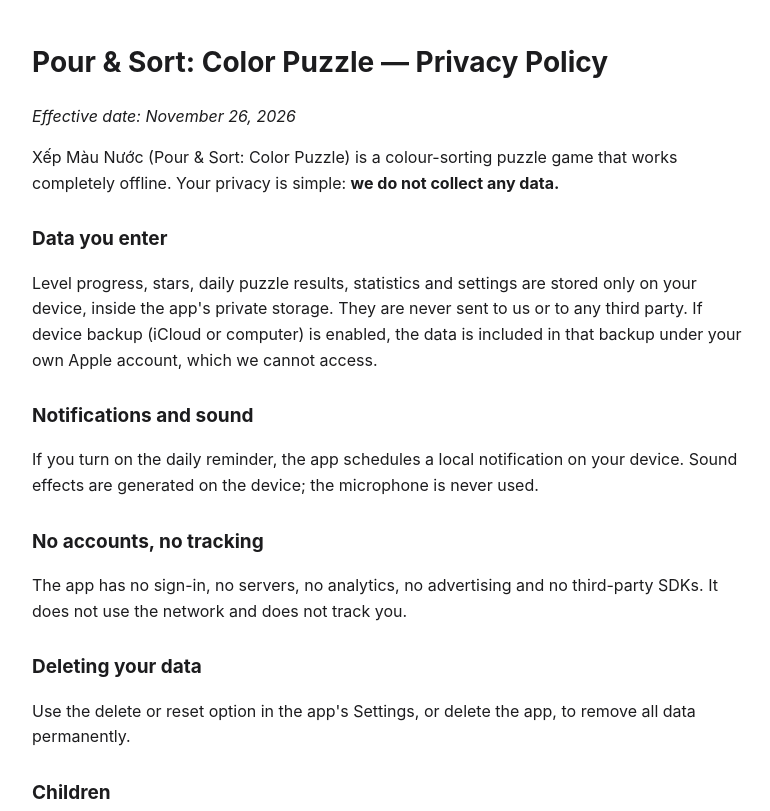
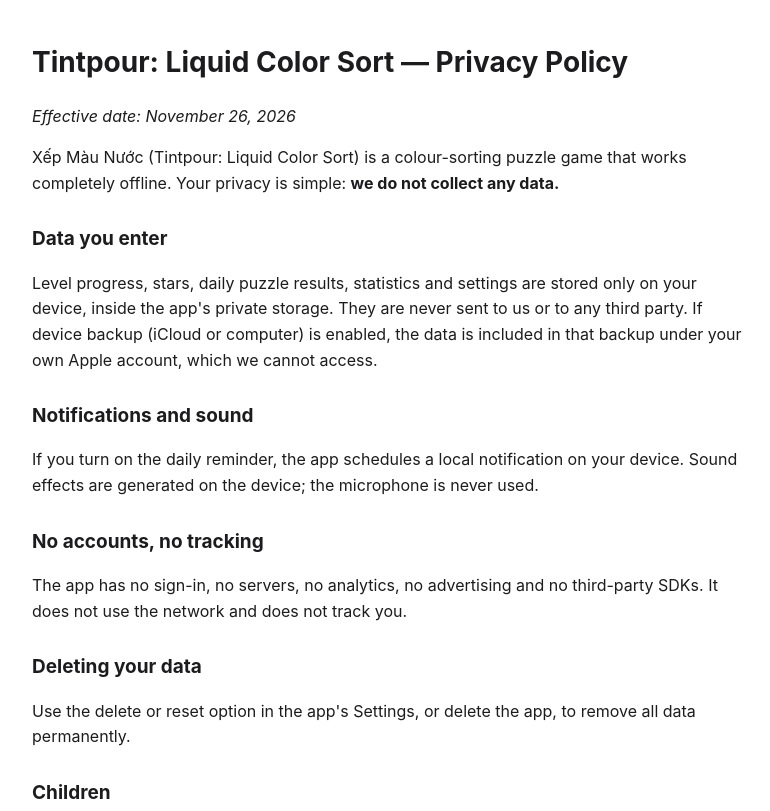
Before and after one commit to vantien2905/apps, a plain HTML site: page xepmau/privacy.html in a window 1280 px wide. Shown: the top 811 px of the page, without its empty margins (248-1018 px from the left). Drawn offline with Linux system fonts and the light colour scheme.

Commit message:
Update privacy.html

```diff
--- a/xepmau/privacy.html
+++ b/xepmau/privacy.html
@@ -1,8 +1,8 @@
 <!doctype html><html lang="en"><head><meta charset="utf-8"><meta name="viewport" content="width=device-width,initial-scale=1"><title>Xếp Màu Nước – Privacy Policy</title>
 <style>body{font:16px/1.6 -apple-system,system-ui,sans-serif;max-width:720px;margin:40px auto;padding:0 20px;color:#1c1c1e}h1{font-size:28px}h2{font-size:19px;margin-top:28px}@media(prefers-color-scheme:dark){body{background:#000;color:#f2f2f7}a{color:#64d2ff}}</style></head><body>
-<h1>Pour & Sort: Color Puzzle — Privacy Policy</h1>
+<h1>Tintpour: Liquid Color Sort — Privacy Policy</h1>
 <p><em>Effective date: November 26, 2026</em></p>
-<p>Xếp Màu Nước (Pour & Sort: Color Puzzle) is a colour-sorting puzzle game that works completely offline. Your privacy is simple: <strong>we do not collect any data.</strong></p>
+<p>Xếp Màu Nước (Tintpour: Liquid Color Sort) is a colour-sorting puzzle game that works completely offline. Your privacy is simple: <strong>we do not collect any data.</strong></p>
 <h2>Data you enter</h2>
 <p>Level progress, stars, daily puzzle results, statistics and settings are stored only on your device, inside the app's private storage. They are never sent to us or to any third party. If device backup (iCloud or computer) is enabled, the data is included in that backup under your own Apple account, which we cannot access.</p>
 <h2>Notifications and sound</h2><p>If you turn on the daily reminder, the app schedules a local notification on your device. Sound effects are generated on the device; the microphone is never used.</p>
```
